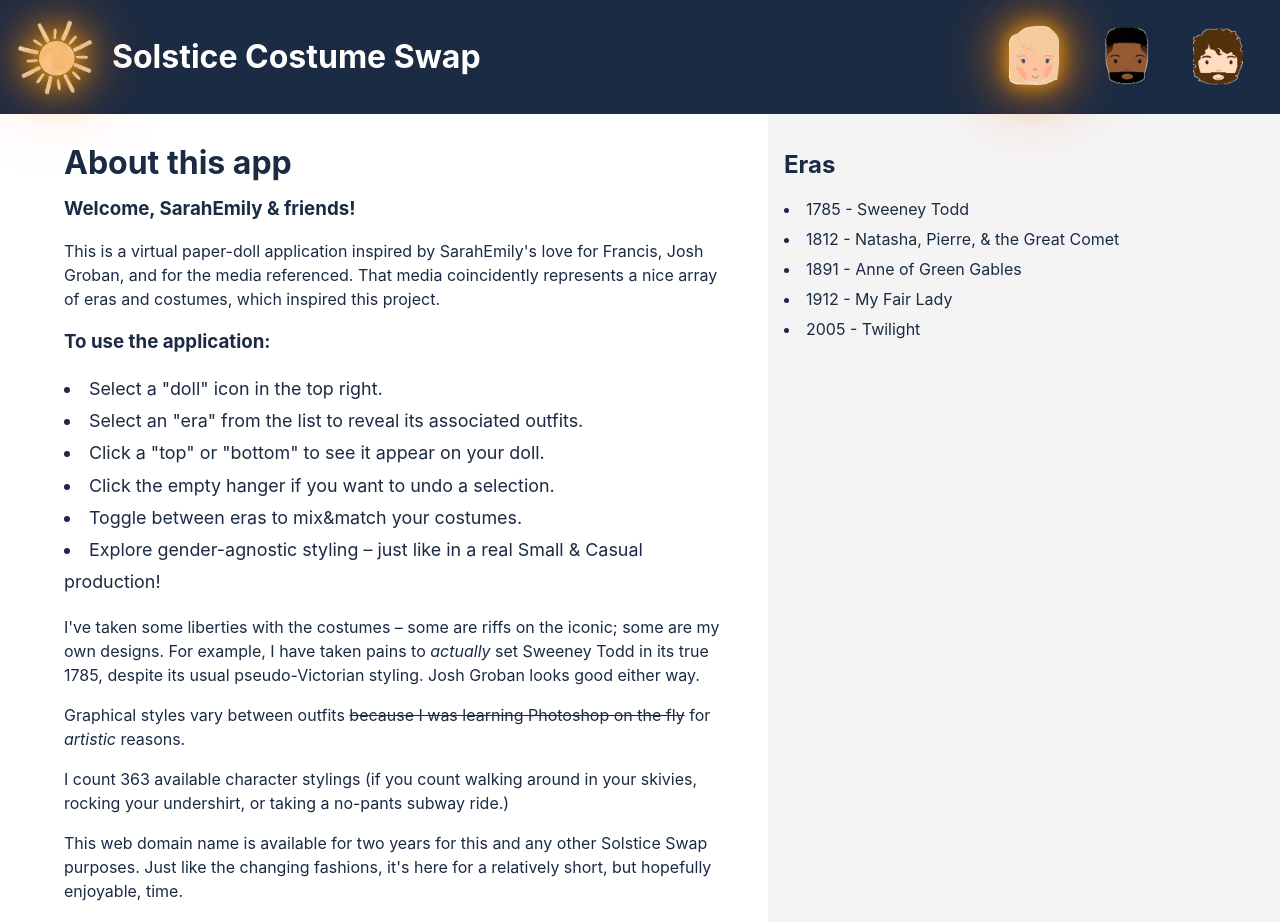
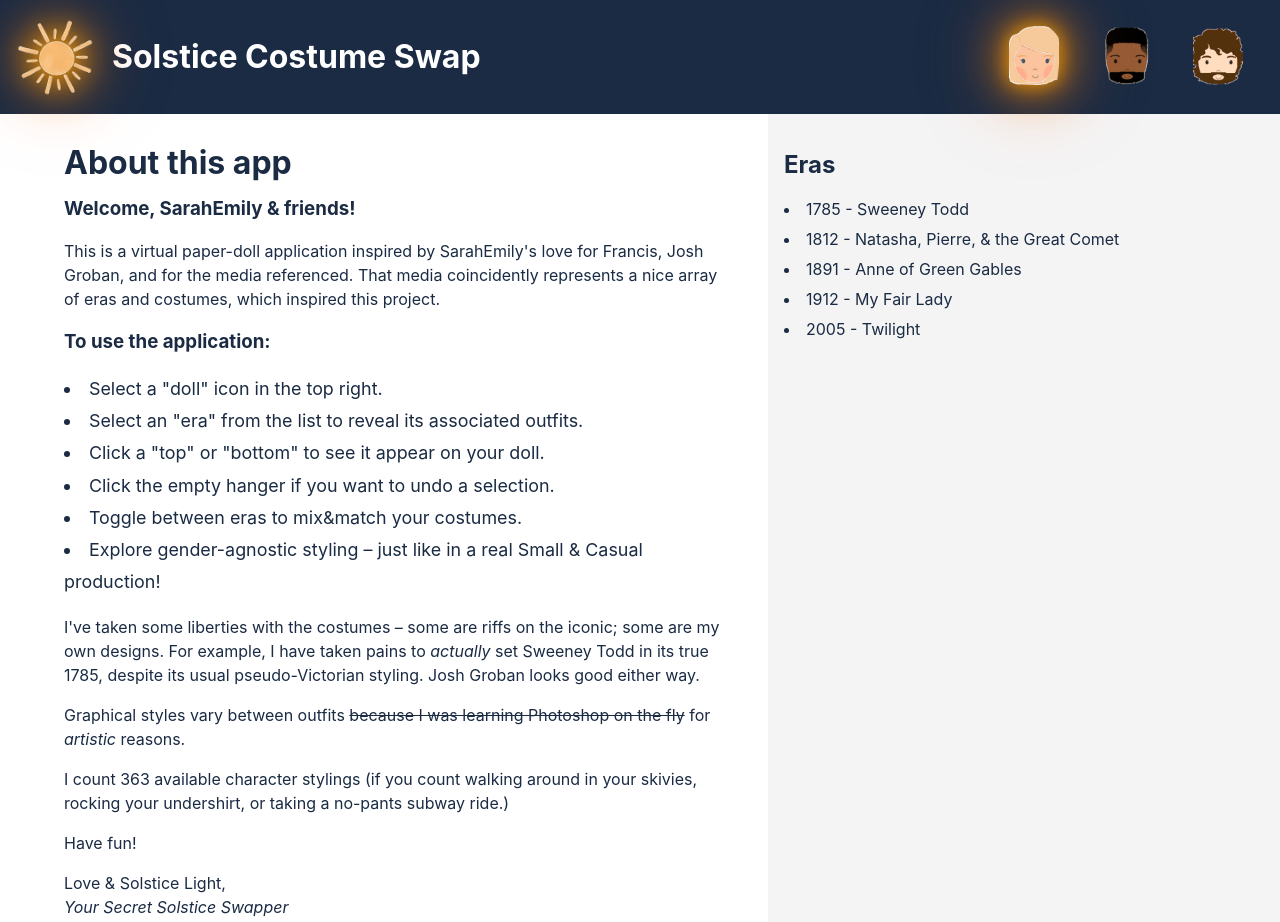
Before and after one commit to the0solitary0cyclist/solstice-costume-swap, a React (Create React App) app: page / in a window 1280 px wide. Shown: the top 922 px of the page. Built offline with nearby package versions, Linux system fonts and the light colour scheme.

Commit message:
change about

```diff
--- a/src/App.js
+++ b/src/App.js
@@ -201,9 +201,7 @@ const About = () => {
         </p>
         <p>Graphical styles vary between outfits <strike>because I was learning Photoshop on the fly</strike> for <i>artistic</i> reasons.</p>
         <p>I count 363 available character stylings (if you count walking around in your skivies, rocking your undershirt, or taking a no-pants subway ride.)</p>
-        <p>
-          This web domain name is available for two years for this and any other Solstice Swap purposes. Just like the changing fashions, it's here for a relatively short, but hopefully enjoyable, time.
-        </p>
+
         <p>Have fun!</p>
         <p>Love &amp; Solstice Light,<br />
           <i>Your Secret Solstice Swapper</i>
```
